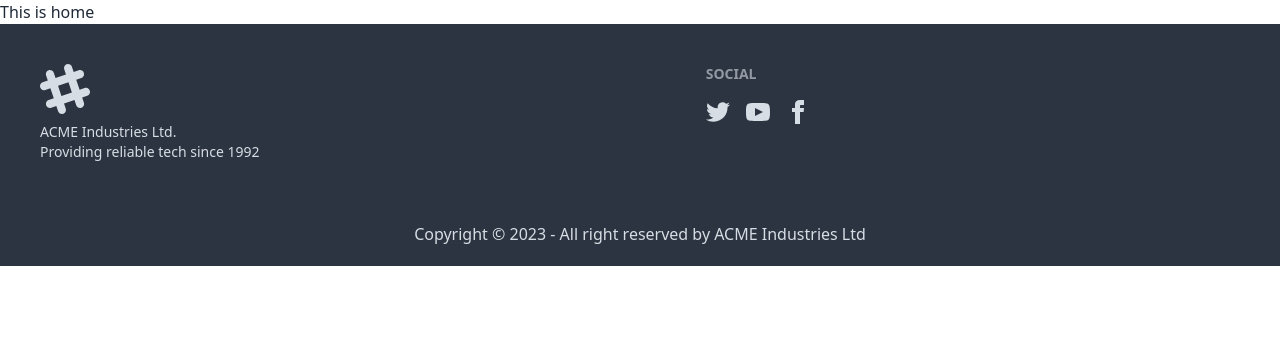
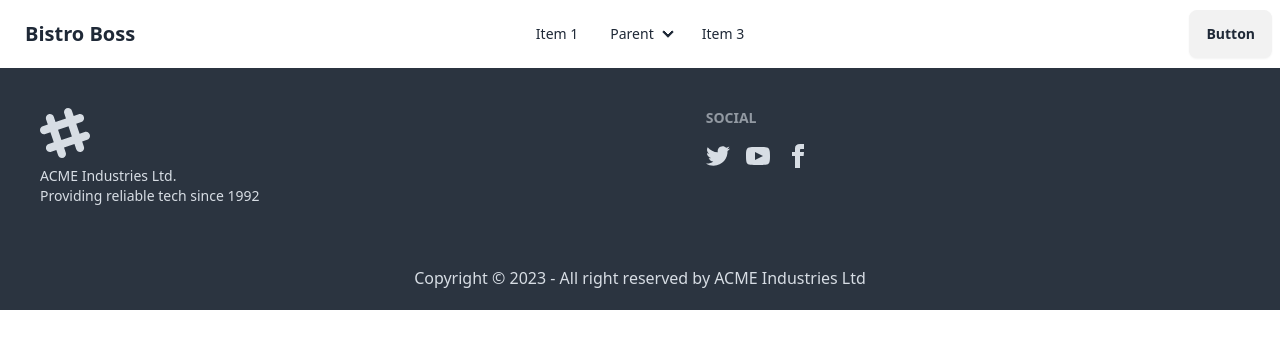
Before and after one commit to sarkarniloy102/bistro-boss-restaurant-client, a React (Vite) app: page / in a window 1280 px wide. Shown: the top 348 px of the page. Built offline with nearby package versions, Linux system fonts and the light colour scheme.

Commit message:
basic structure of Navbar

```diff
--- a/src/Layout/Main.jsx
+++ b/src/Layout/Main.jsx
@@ -1,10 +1,12 @@
 import { Outlet } from "react-router-dom";
 import Footer from "../Pages/Shared/Footer/Footer";
+import NavBar from "../Pages/Shared/NavBar/NavBar";
 
 
 const Main = () => {
     return (
         <div>
+            <NavBar></NavBar>
             <Outlet></Outlet>
             <Footer></Footer>
         </div>
--- a/src/Pages/Home/Home/Home.jsx
+++ b/src/Pages/Home/Home/Home.jsx
@@ -2,7 +2,7 @@
 const Home = () => {
     return (
         <div>
-            <h2>This is home</h2>
+
         </div>
     );
 };
--- /dev/null
+++ b/src/Pages/Shared/NavBar/NavBar.jsx
@@ -0,0 +1,46 @@
+
+const NavBar = () => {
+
+    const navOptions = <>
+        <li><a>Item 1</a></li>
+        <li tabIndex={0}>
+            <details>
+                <summary>Parent</summary>
+                <ul className="p-2">
+                    <li><a>Submenu 1</a></li>
+                    <li><a>Submenu 2</a></li>
+                </ul>
+            </details>
+        </li>
+        <li><a>Item 3</a></li>
+    </>
+
+    return (
+        <>
+
+            <div className="navbar bg-base-100">
+                <div className="navbar-start">
+                    <div className="dropdown">
+                        <label tabIndex={0} className="btn btn-ghost lg:hidden">
+                            <svg xmlns="http://www.w3.org/2000/svg" className="h-5 w-5" fill="none" viewBox="0 0 24 24" stroke="currentColor"><path strokeLinecap="round" strokeLinejoin="round" strokeWidth="2" d="M4 6h16M4 12h8m-8 6h16" /></svg>
+                        </label>
+                        <ul tabIndex={0} className="menu menu-sm dropdown-content mt-3 z-[1] p-2 shadow bg-base-100 rounded-box w-52">
+                            {navOptions}
+                        </ul>
+                    </div>
+                    <a className="btn btn-ghost text-xl">Bistro Boss</a>
+                </div>
+                <div className="navbar-center hidden lg:flex">
+                    <ul className="menu menu-horizontal px-1">
+                        {navOptions}
+                    </ul>
+                </div>
+                <div className="navbar-end">
+                    <a className="btn">Button</a>
+                </div>
+            </div>
+        </>
+    );
+};
+
+export default NavBar;
```
